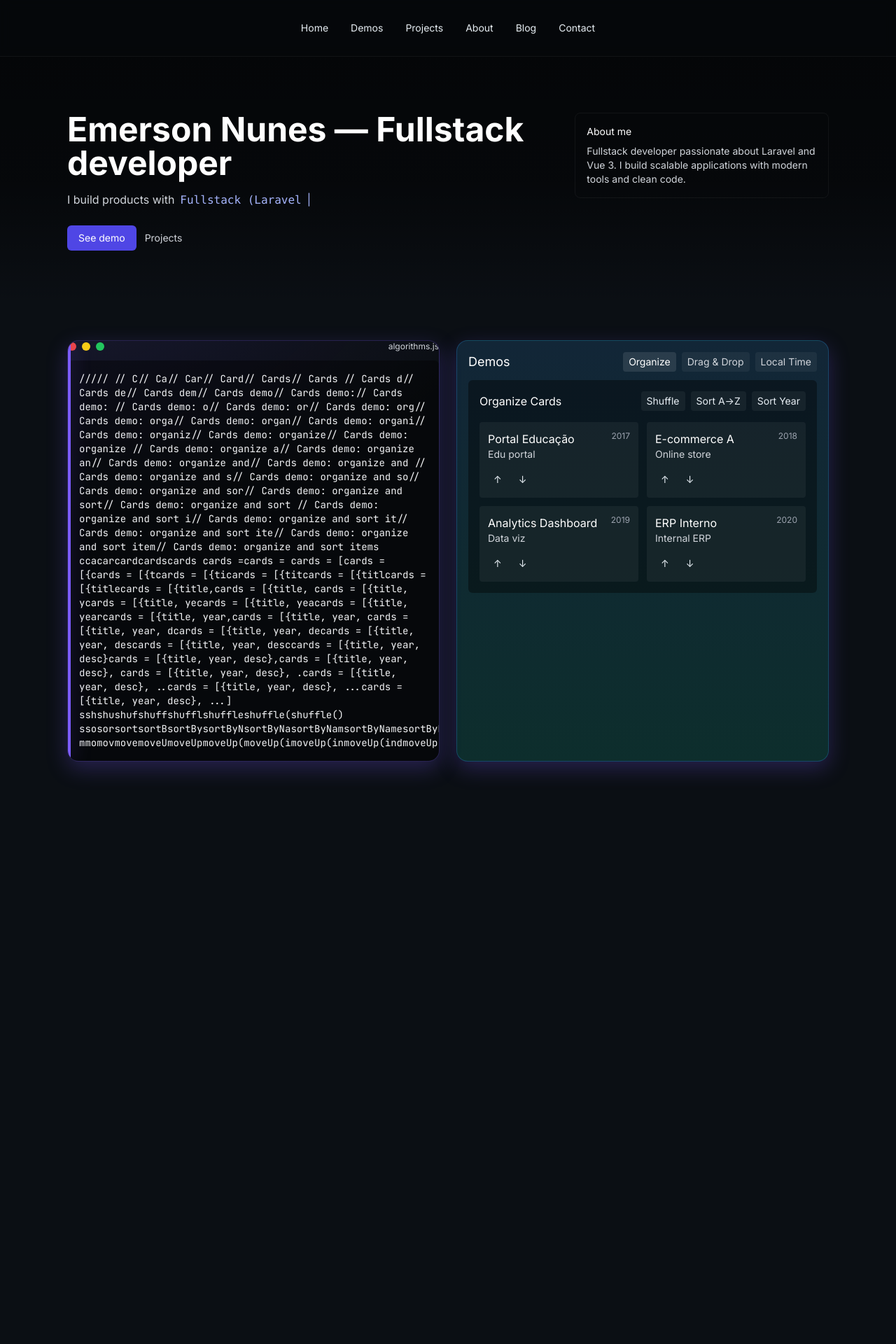
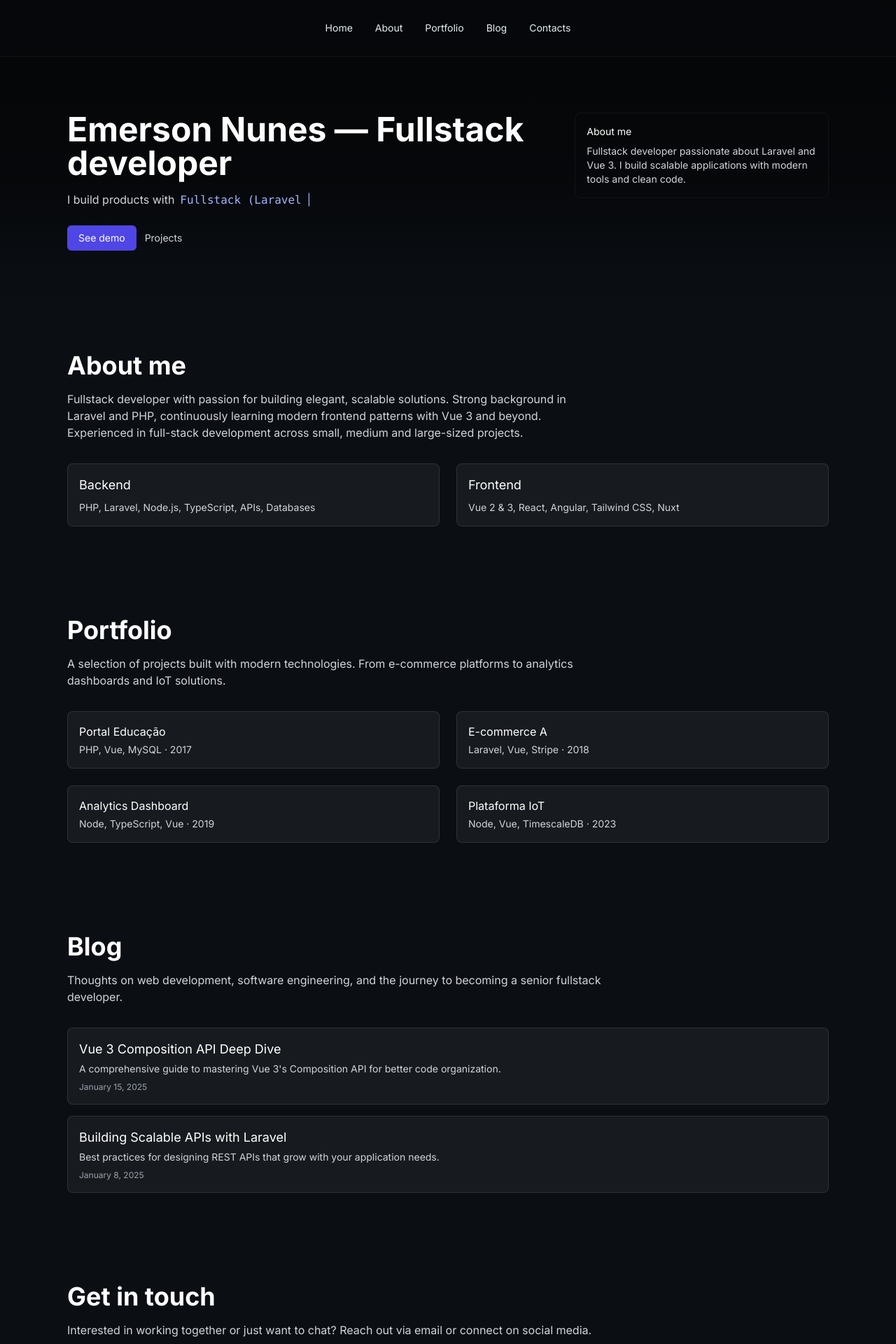
Before and after one commit to gpEnunes/enunes.net, a Nuxt app: page / in a window 1280 px wide. Shown: the top 1920 px of the page at 70% size. Before the commit the page ends 1136 px from the top, so only its background shows below. Built offline with nearby package versions, Linux system fonts and the light colour scheme.

Commit message:
feat: update navbar links, create skeleton components (About, Portfolio, Blog, Contacts)

```diff
--- /dev/null
+++ b/components/About.vue
@@ -0,0 +1,32 @@
+<template>
+  <section id="about" class="max-w-6xl mx-auto px-4 sm:px-6 lg:px-8 py-16">
+    <div class="space-y-8">
+      <div>
+        <h2 class="text-3xl sm:text-4xl font-bold text-white mb-4">About me</h2>
+        <p class="text-gray-300 max-w-3xl">
+          Fullstack developer with passion for building elegant, scalable
+          solutions. Strong background in Laravel and PHP, continuously learning
+          modern frontend patterns with Vue 3 and beyond. Experienced in
+          full-stack development across small, medium and large-sized projects.
+        </p>
+      </div>
+
+      <div class="grid grid-cols-1 sm:grid-cols-2 gap-6">
+        <div class="p-4 rounded-lg border border-white/10 bg-white/5">
+          <h3 class="text-lg font-medium text-white mb-2">Backend</h3>
+          <p class="text-sm text-gray-300">
+            PHP, Laravel, Node.js, TypeScript, APIs, Databases
+          </p>
+        </div>
+        <div class="p-4 rounded-lg border border-white/10 bg-white/5">
+          <h3 class="text-lg font-medium text-white mb-2">Frontend</h3>
+          <p class="text-sm text-gray-300">
+            Vue 2 & 3, React, Angular, Tailwind CSS, Nuxt
+          </p>
+        </div>
+      </div>
+    </div>
+  </section>
+</template>
+
+<script setup></script>
--- /dev/null
+++ b/components/Blog.vue
@@ -0,0 +1,38 @@
+<template>
+  <section id="blog" class="max-w-6xl mx-auto px-4 sm:px-6 lg:px-8 py-16">
+    <div class="space-y-8">
+      <div>
+        <h2 class="text-3xl sm:text-4xl font-bold text-white mb-4">Blog</h2>
+        <p class="text-gray-300 max-w-3xl">
+          Thoughts on web development, software engineering, and the journey to
+          becoming a senior fullstack developer.
+        </p>
+      </div>
+
+      <div class="space-y-4">
+        <article class="p-4 rounded-lg border border-white/10 bg-white/5">
+          <h3 class="text-lg font-medium text-white">
+            Vue 3 Composition API Deep Dive
+          </h3>
+          <p class="text-sm text-gray-300 mt-1">
+            A comprehensive guide to mastering Vue 3's Composition API for
+            better code organization.
+          </p>
+          <div class="text-xs text-gray-400 mt-2">January 15, 2025</div>
+        </article>
+        <article class="p-4 rounded-lg border border-white/10 bg-white/5">
+          <h3 class="text-lg font-medium text-white">
+            Building Scalable APIs with Laravel
+          </h3>
+          <p class="text-sm text-gray-300 mt-1">
+            Best practices for designing REST APIs that grow with your
+            application needs.
+          </p>
+          <div class="text-xs text-gray-400 mt-2">January 8, 2025</div>
+        </article>
+      </div>
+    </div>
+  </section>
+</template>
+
+<script setup></script>
--- /dev/null
+++ b/components/Contacts.vue
@@ -0,0 +1,34 @@
+<template>
+  <section id="contacts" class="max-w-6xl mx-auto px-4 sm:px-6 lg:px-8 py-16">
+    <div class="space-y-8">
+      <div>
+        <h2 class="text-3xl sm:text-4xl font-bold text-white mb-4">
+          Get in touch
+        </h2>
+        <p class="text-gray-300 max-w-3xl">
+          Interested in working together or just want to chat? Reach out via
+          email or connect on social media.
+        </p>
+      </div>
+
+      <div class="space-y-4">
+        <div class="p-4 rounded-lg border border-white/10 bg-white/5">
+          <div class="font-medium text-white">Email</div>
+          <p class="text-sm text-gray-300 mt-1">contact@example.com</p>
+        </div>
+        <div class="p-4 rounded-lg border border-white/10 bg-white/5">
+          <div class="font-medium text-white">LinkedIn</div>
+          <p class="text-sm text-gray-300 mt-1">
+            linkedin.com/in/emerson-nunes5
+          </p>
+        </div>
+        <div class="p-4 rounded-lg border border-white/10 bg-white/5">
+          <div class="font-medium text-white">GitHub</div>
+          <p class="text-sm text-gray-300 mt-1">github.com/gpEnunes</p>
+        </div>
+      </div>
+    </div>
+  </section>
+</template>
+
+<script setup></script>
--- a/components/Navbar.vue
+++ b/components/Navbar.vue
@@ -9,19 +9,9 @@
           aria-label="Main navigation"
         >
           <a
-            href="#hero"
+            href="#home"
             class="text-sm font-medium px-3 py-2 rounded-md hover:bg-white/5"
             >Home</a
-          >
-          <a
-            href="#demo"
-            class="text-sm font-medium px-3 py-2 rounded-md hover:bg-white/5"
-            >Demos</a
-          >
-          <a
-            href="#projects"
-            class="text-sm font-medium px-3 py-2 rounded-md hover:bg-white/5"
-            >Projects</a
           >
           <a
             href="#about"
@@ -29,14 +19,19 @@
             >About</a
           >
           <a
+            href="#portfolio"
+            class="text-sm font-medium px-3 py-2 rounded-md hover:bg-white/5"
+            >Portfolio</a
+          >
+          <a
             href="#blog"
             class="text-sm font-medium px-3 py-2 rounded-md hover:bg-white/5"
             >Blog</a
           >
           <a
-            href="#contact"
+            href="#contacts"
             class="text-sm font-medium px-3 py-2 rounded-md hover:bg-white/5"
-            >Contact</a
+            >Contacts</a
           >
         </nav>
 
@@ -77,19 +72,9 @@
       <div v-if="open" class="md:hidden border-t border-white/5 bg-black/60">
         <div class="px-4 py-3 space-y-1">
           <a
-            href="#hero"
+            href="#home"
             class="block text-sm font-medium px-3 py-2 rounded-md hover:bg-white/5"
             >Home</a
-          >
-          <a
-            href="#demo"
-            class="block text-sm font-medium px-3 py-2 rounded-md hover:bg-white/5"
-            >Demos</a
-          >
-          <a
-            href="#projects"
-            class="block text-sm font-medium px-3 py-2 rounded-md hover:bg-white/5"
-            >Projects</a
           >
           <a
             href="#about"
@@ -97,14 +82,19 @@
             >About</a
           >
           <a
+            href="#portfolio"
+            class="block text-sm font-medium px-3 py-2 rounded-md hover:bg-white/5"
+            >Portfolio</a
+          >
+          <a
             href="#blog"
             class="block text-sm font-medium px-3 py-2 rounded-md hover:bg-white/5"
             >Blog</a
           >
           <a
-            href="#contact"
+            href="#contacts"
             class="block text-sm font-medium px-3 py-2 rounded-md hover:bg-white/5"
-            >Contact</a
+            >Contacts</a
           >
         </div>
       </div>
--- /dev/null
+++ b/components/Portfolio.vue
@@ -0,0 +1,42 @@
+<template>
+  <section id="portfolio" class="max-w-6xl mx-auto px-4 sm:px-6 lg:px-8 py-16">
+    <div class="space-y-8">
+      <div>
+        <h2 class="text-3xl sm:text-4xl font-bold text-white mb-4">
+          Portfolio
+        </h2>
+        <p class="text-gray-300 max-w-3xl">
+          A selection of projects built with modern technologies. From
+          e-commerce platforms to analytics dashboards and IoT solutions.
+        </p>
+      </div>
+
+      <div class="grid grid-cols-1 sm:grid-cols-2 gap-6">
+        <div class="p-4 rounded-lg border border-white/10 bg-white/5">
+          <div class="font-medium text-white">Portal Educação</div>
+          <div class="text-sm text-gray-300 mt-1">PHP, Vue, MySQL · 2017</div>
+        </div>
+        <div class="p-4 rounded-lg border border-white/10 bg-white/5">
+          <div class="font-medium text-white">E-commerce A</div>
+          <div class="text-sm text-gray-300 mt-1">
+            Laravel, Vue, Stripe · 2018
+          </div>
+        </div>
+        <div class="p-4 rounded-lg border border-white/10 bg-white/5">
+          <div class="font-medium text-white">Analytics Dashboard</div>
+          <div class="text-sm text-gray-300 mt-1">
+            Node, TypeScript, Vue · 2019
+          </div>
+        </div>
+        <div class="p-4 rounded-lg border border-white/10 bg-white/5">
+          <div class="font-medium text-white">Plataforma IoT</div>
+          <div class="text-sm text-gray-300 mt-1">
+            Node, Vue, TimescaleDB · 2023
+          </div>
+        </div>
+      </div>
+    </div>
+  </section>
+</template>
+
+<script setup></script>
--- a/pages/index.vue
+++ b/pages/index.vue
@@ -2,15 +2,18 @@
   <div>
     <Navbar />
     <Hero />
-    <Demos />
+    <About />
+    <Portfolio />
+    <Blog />
+    <Contacts />
   </div>
 </template>
 
 <script setup>
-import { onMounted } from 'vue'
 import Navbar from '~/components/Navbar.vue'
 import Hero from '~/components/Hero.vue'
-import Demos from '~/components/Demos.vue'
-
-// no page-level demo logic: moved into components/Demos.vue
+import About from '~/components/About.vue'
+import Portfolio from '~/components/Portfolio.vue'
+import Blog from '~/components/Blog.vue'
+import Contacts from '~/components/Contacts.vue'
 </script>
```
